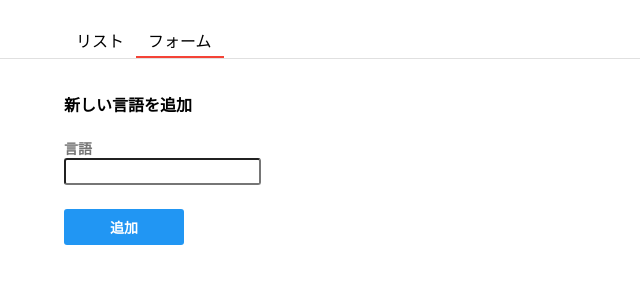
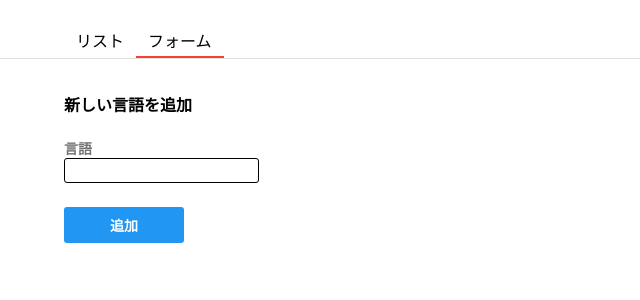
Before and after one commit to marieono/React-Tutorlal, a React (Create React App) app: page / in a window 1280 px wide. Both pictures are taken after a click on the item "フォーム". Shown: the top 300 px of the page, without its empty margins (0-640 px from the left). Built offline with nearby package versions, Linux system fonts and the light colour scheme.

Commit message:
間違っていたので修正

```diff
--- a/src/From.js
+++ b/src/From.js
@@ -16,7 +16,7 @@ const Label = styled.label`
 const Input = styled.input`
     border-radius: 3px;
     padding: 4px 8px;
-    border: 1px soild black;
+    border: 1px solid black;
 `
 
 const ButtonContainer = styled.div`
```
